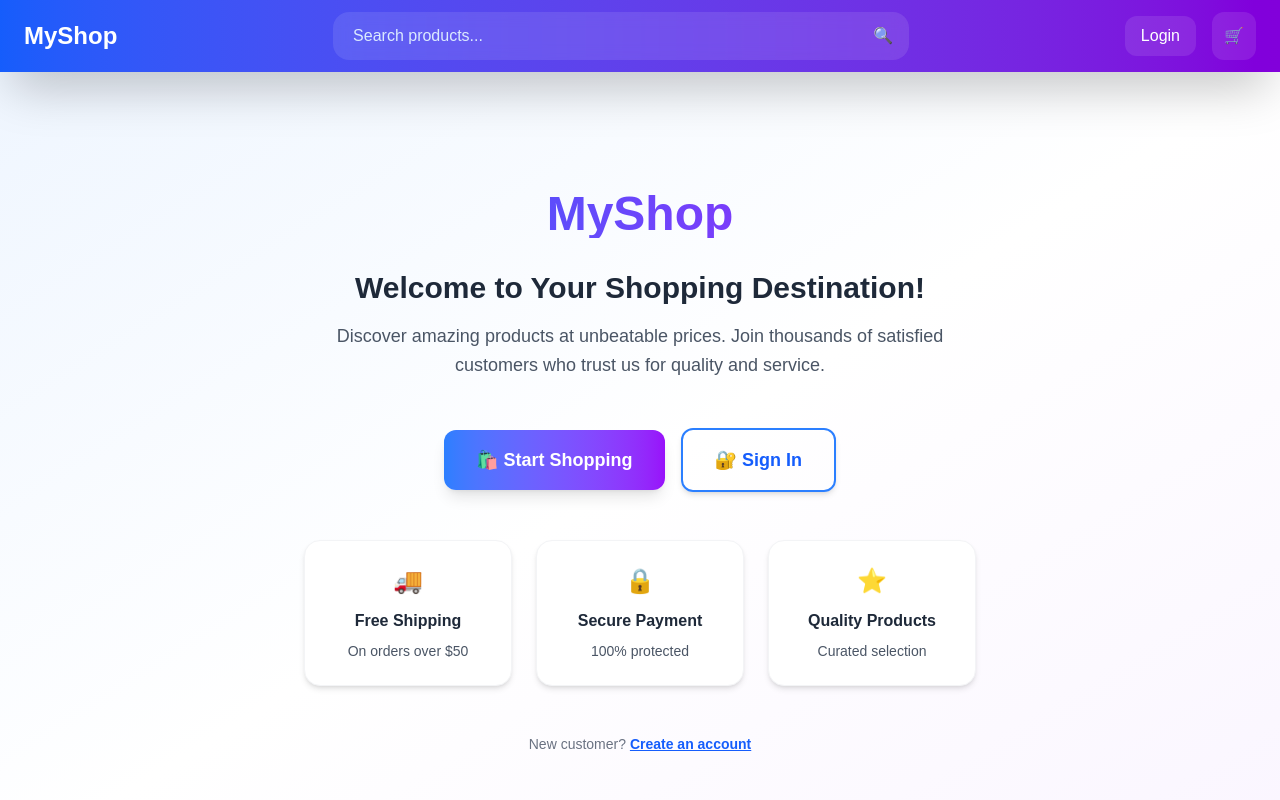
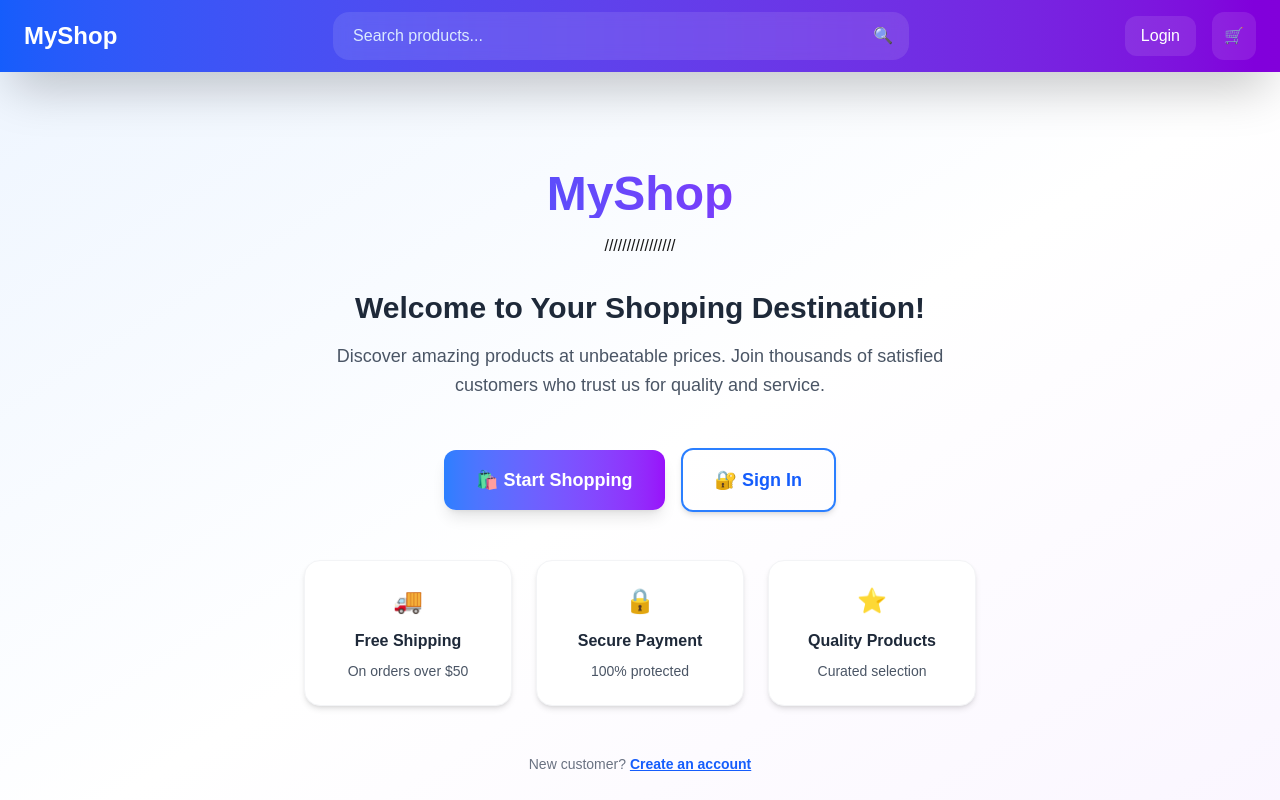
Before and after one commit to MohamedElgazwy/my-shop-nextjs, a Next.js app: page /StartPage in a window 1280 px wide. Shown: the top 800 px of the page. Built offline with nearby package versions, Linux system fonts and the light colour scheme; no server answers.

Commit message:
Adding comment

```diff
--- a/app/StartPage/page.js
+++ b/app/StartPage/page.js
@@ -8,6 +8,7 @@ export default function StartPage() {
           <h1 className="text-5xl font-bold bg-gradient-to-r from-blue-600 to-purple-600 bg-clip-text text-transparent mb-4">
             MyShop
           </h1>
+          ////////////////
         </div>
 
         <div className="mb-12">
```
